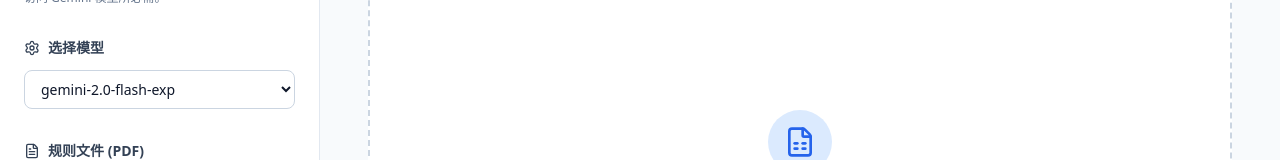
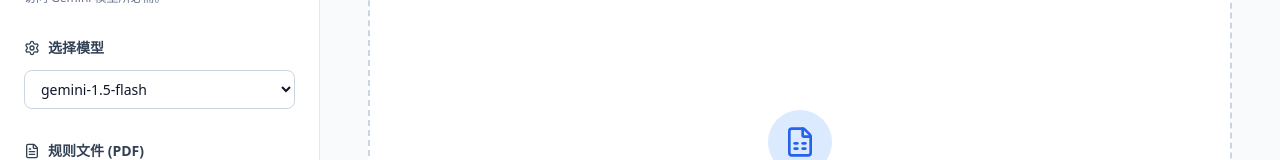
Before and after one commit to renpin39-crypto/pizhushou, a React (Vite) app: page / in a window 1280 px wide. Shown: the part 257-417 px from the top of the page. Built offline with nearby package versions, Linux system fonts and the light colour scheme.

Commit message:
Update constants.ts

```diff
--- a/constants.ts
+++ b/constants.ts
@@ -56,6 +56,6 @@ export const DEFAULT_SYSTEM_PROMPT = `
 `;
 
 export const MODEL_OPTIONS = [
-  { value: 'gemini-2.0-flash-exp', label: 'gemini-2.0-flash-exp' },
-  { value: 'gemini-experimental', label: 'gemini-experimental' },
+  { value: 'gemini-1.5-flash', label: 'gemini-1.5-flash' },
+  { value: 'gemini-1.5-pro', label: 'gemini-1.5-pro' },
 ];
```
